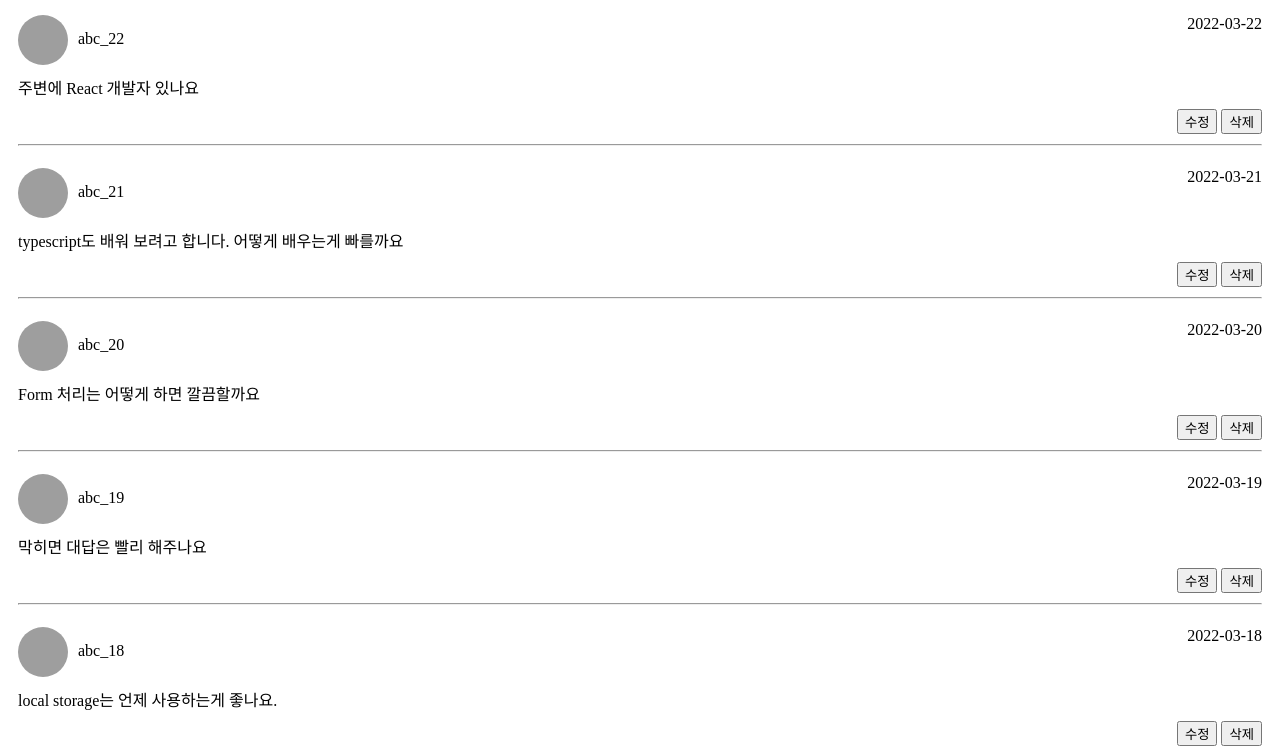
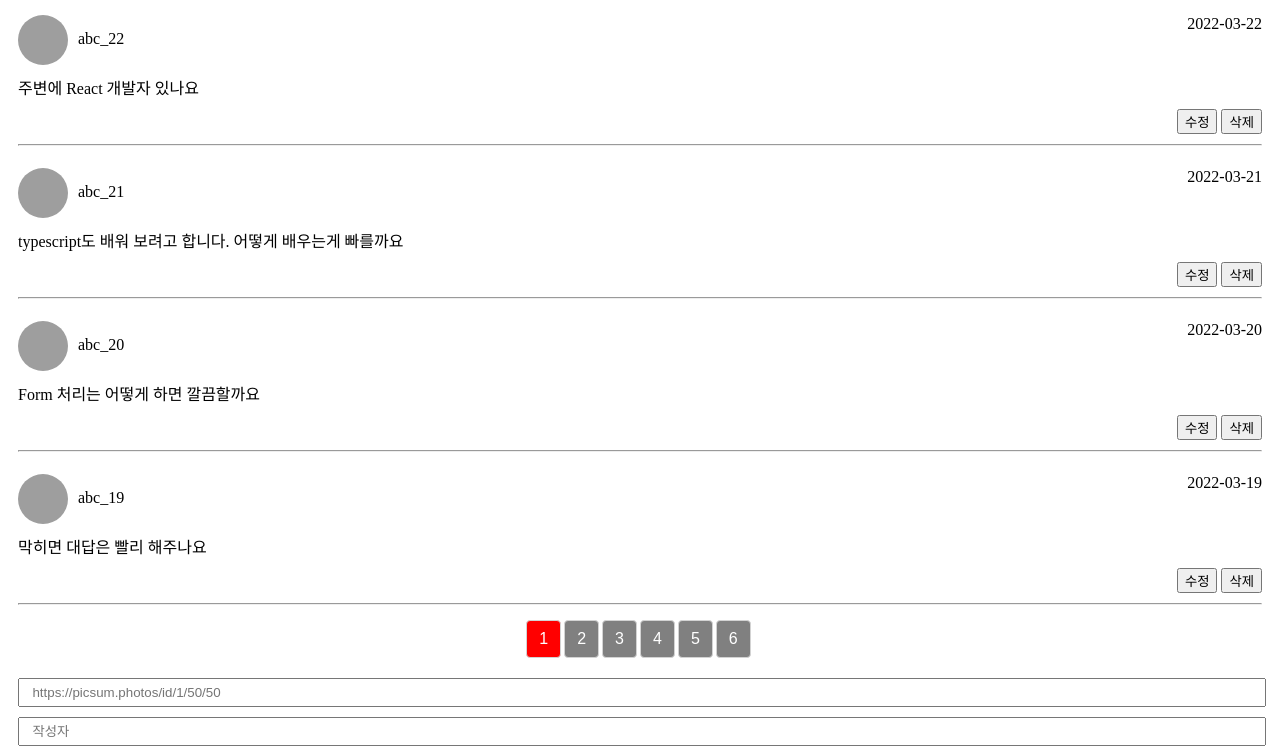
Before and after one commit to Pre-Team-10/pre-onboarding-8th-4-10, a React (Create React App) app: page / in a window 1280 px wide. Shown: the top 754 px of the page. Built offline with nearby package versions, Linux system fonts and the light colour scheme; data requests are answered from the project's data file; grey boxes are pictures that could not be loaded.

Commit message:
Feat: comment  페이지네이션 구현

```diff
--- a/src/App.tsx
+++ b/src/App.tsx
@@ -1,12 +1,10 @@
 import React from "react";
 import CommentListContainer from "./containers/CommentListContainer";
-import PageListContainer from "./containers/PageListContainer";
 
 function App() {
   return (
     <div>
       <CommentListContainer />
-      <PageListContainer />
     </div>
   );
 }
--- a/src/apis/apis.ts
+++ b/src/apis/apis.ts
@@ -34,33 +34,30 @@ class CommentApiManager implements ICommentApiManager {
   }
 
   async postNewComment(newComment: IComment) {
-    let isPostSuccessful = false;
     try {
       const { status } = await CommentApiManager.commentAxios.post(
         END_POINTS.postComments,
         newComment,
       );
-      if (status === STATUS.POST_OK) isPostSuccessful = true;
-      else throw new Error();
+      if (status === STATUS.POST_OK) return true;
+      throw new Error();
     } catch (e) {
       // TODO: show error toast
+      return false;
     }
-    return isPostSuccessful;
   }
 
   async deleteComment(commentId: number) {
-    let isDeleteSuccessful = false;
     try {
       const { status } = await CommentApiManager.commentAxios.delete(
         `${END_POINTS.deleteComments}/${commentId}`,
       );
-      console.log(status);
-      if (status === STATUS.CHANGE_OK) isDeleteSuccessful = true;
-      else throw new Error();
+      if (status === STATUS.CHANGE_OK) return true;
+      throw new Error();
     } catch (e) {
       // TODO: show error toast
+      return false;
     }
-    return isDeleteSuccessful;
   }
 }
 
--- a/src/components/CommentList.tsx
+++ b/src/components/CommentList.tsx
@@ -2,18 +2,40 @@ import React from "react";
 import { useDispatch } from "react-redux";
 import { commentApiManager } from "../apis/apis";
 import { deleteComment } from "../store/commentsSlice";
-import { Button, Comment, Content, CreatedAt } from "../styles/styles";
+import {
+  Button,
+  Comment,
+  CommentContainer,
+  Content,
+  CreatedAt,
+} from "../styles/styles";
 import { IComment } from "../types/types";
 
-function CommentList({ comments }: { comments: Array<IComment> }) {
+export const NUM_OF_COMMENTS_PER_SINGLE_PAGE = 4;
+
+function CommentList({
+  comments,
+  nowPage,
+  setNowPage,
+}: {
+  comments: Array<IComment>;
+  nowPage: number;
+  setNowPage: React.Dispatch<React.SetStateAction<number>>;
+}) {
   const dispatch = useDispatch();
   const handleOnDeleteButtonClick = async (targetId: number) => {
     const isDeleteSuccessful = await commentApiManager.deleteComment(targetId);
-    if (isDeleteSuccessful) dispatch(deleteComment(targetId));
+    if (isDeleteSuccessful) {
+      dispatch(deleteComment(targetId));
+      setNowPage(0);
+    }
   };
+  const SLICED_POINT = nowPage * NUM_OF_COMMENTS_PER_SINGLE_PAGE;
   return (
-    <>
-      {comments.map((comment) => (
+    <CommentContainer>
+      {comments
+        .slice(SLICED_POINT, SLICED_POINT + NUM_OF_COMMENTS_PER_SINGLE_PAGE)
+        .map((comment) => (
           <Comment key={comment.id}>
             <img src={comment.profile_url} alt={comment.profile_url} />
             {comment.author}
@@ -29,7 +51,7 @@ function CommentList({ comments }: { comments: Array<IComment> }) {
             <hr />
           </Comment>
         ))}
-    </>
+    </CommentContainer>
   );
 }
 
--- a/src/components/Form.tsx
+++ b/src/components/Form.tsx
@@ -4,7 +4,13 @@ import { commentApiManager } from "../apis/apis";
 import { addNewComment } from "../store/commentsSlice";
 import { FormStyle } from "../styles/styles";
 
-function Form({ lastCommentId }: { lastCommentId: number }) {
+function Form({
+  lastCommentId,
+  setNowPage,
+}: {
+  lastCommentId: number;
+  setNowPage: React.Dispatch<React.SetStateAction<number>>;
+}) {
   const dispatch = useDispatch();
   const urlInputRef = useRef<HTMLInputElement>(null);
   const authorInputRef = useRef<HTMLInputElement>(null);
@@ -33,6 +39,7 @@ function Form({ lastCommentId }: { lastCommentId: number }) {
         contentCurrent.value = "";
         ceatedAtCurrent.value = "";
         dispatch(addNewComment(newComment));
+        setNowPage(0);
       }
     }
   };
--- a/src/components/PageList.tsx
+++ b/src/components/PageList.tsx
@@ -1,36 +1,28 @@
 import React from "react";
-import styled from "styled-components";
+import { Page, PageListStyle } from "../styles/styles";
 
-const PageListStyle = styled.div`
-  margin-bottom: 20px;
-  text-align: center;
-`;
-
-const Page = styled.button<{ active: boolean }>`
-  padding: 0.375rem 0.75rem;
-  border-radius: 0.25rem;
-  font-size: 1rem;
-  line-height: 1.5;
-  border: 1px solid lightgray;
-  ${({ active }) =>
-    active &&
-    `
-        background: gray;
-        color: #fff;
-  `}
-  margin-right: 3px;
-`;
-
-function PageList() {
+function PageList({
+  numberOfPages,
+  nowPage,
+  setNowPage,
+}: {
+  numberOfPages: number;
+  nowPage: number;
+  setNowPage: React.Dispatch<React.SetStateAction<number>>;
+}) {
   const pageArray = [];
-
-  pageArray.push(
-    // 임시로 페이지 하나만 설정했습니다.
-    <Page key="1" active>
-      1
-    </Page>,
-  );
-
+  for (let i = 0; i < numberOfPages; i += 1) {
+    const page = i + 1;
+    pageArray.push(
+      <Page
+        key={page}
+        active={page === nowPage + 1}
+        onClick={() => setNowPage(i)}
+      >
+        {page}
+      </Page>,
+    );
+  }
   return <PageListStyle>{pageArray}</PageListStyle>;
 }
 
--- a/src/containers/CommentListContainer.tsx
+++ b/src/containers/CommentListContainer.tsx
@@ -1,21 +1,37 @@
-import React, { useEffect } from "react";
+import React, { useEffect, useState } from "react";
 import { useDispatch, useSelector } from "react-redux";
-import CommentList from "../components/CommentList";
+import CommentList, {
+  NUM_OF_COMMENTS_PER_SINGLE_PAGE,
+} from "../components/CommentList";
 import Form from "../components/Form";
+import PageList from "../components/PageList";
 import { fetchAllComments } from "../store/commentsSlice";
 import { RootState } from "../store/store";
 
 function CommentListContainer() {
   const comments = useSelector((state: RootState) => state.comments);
   const dispatch = useDispatch();
+  const [nowPage, setNowPage] = useState(0);
   useEffect(() => {
     dispatch(fetchAllComments());
   }, [dispatch]);
   const lastCommentId = comments.length === 0 ? 0 : comments[0].id;
+  const numberOfPages = Math.ceil(
+    comments.length / NUM_OF_COMMENTS_PER_SINGLE_PAGE,
+  );
   return (
     <div>
-      <CommentList comments={comments} />
-      <Form lastCommentId={lastCommentId} />
+      <CommentList
+        comments={comments}
+        nowPage={nowPage}
+        setNowPage={setNowPage}
+      />
+      <PageList
+        numberOfPages={numberOfPages}
+        nowPage={nowPage}
+        setNowPage={setNowPage}
+      />
+      <Form lastCommentId={lastCommentId} setNowPage={setNowPage} />
     </div>
   );
 }
--- a/src/containers/PageListContainer.tsx
+++ /dev/null
@@ -1,8 +0,0 @@
-import React from "react";
-import PageList from "../components/PageList";
-
-function PageListContainer() {
-  return <PageList />;
-}
-
-export default PageListContainer;
--- a/src/styles/styles.ts
+++ b/src/styles/styles.ts
@@ -56,3 +56,24 @@ export const Button = styled.div`
     cursor: pointer;
   }
 `;
+
+export const PageListStyle = styled.div`
+  margin-bottom: 20px;
+  text-align: center;
+`;
+
+export const Page = styled.button<{ active: boolean }>`
+  padding: 0.375rem 0.75rem;
+  border-radius: 0.25rem;
+  font-size: 1rem;
+  line-height: 1.5;
+  border: 1px solid lightgray;
+  ${({ active }) =>
+    active ? `background: red; color: #fff;` : `background: gray; color: #fff;`}
+  margin-right: 3px;
+  cursor: pointer;
+`;
+
+export const CommentContainer = styled.div`
+  min-height: 600px;
+`;
```
Lines whose indentation alone changed are shown as unchanged.
